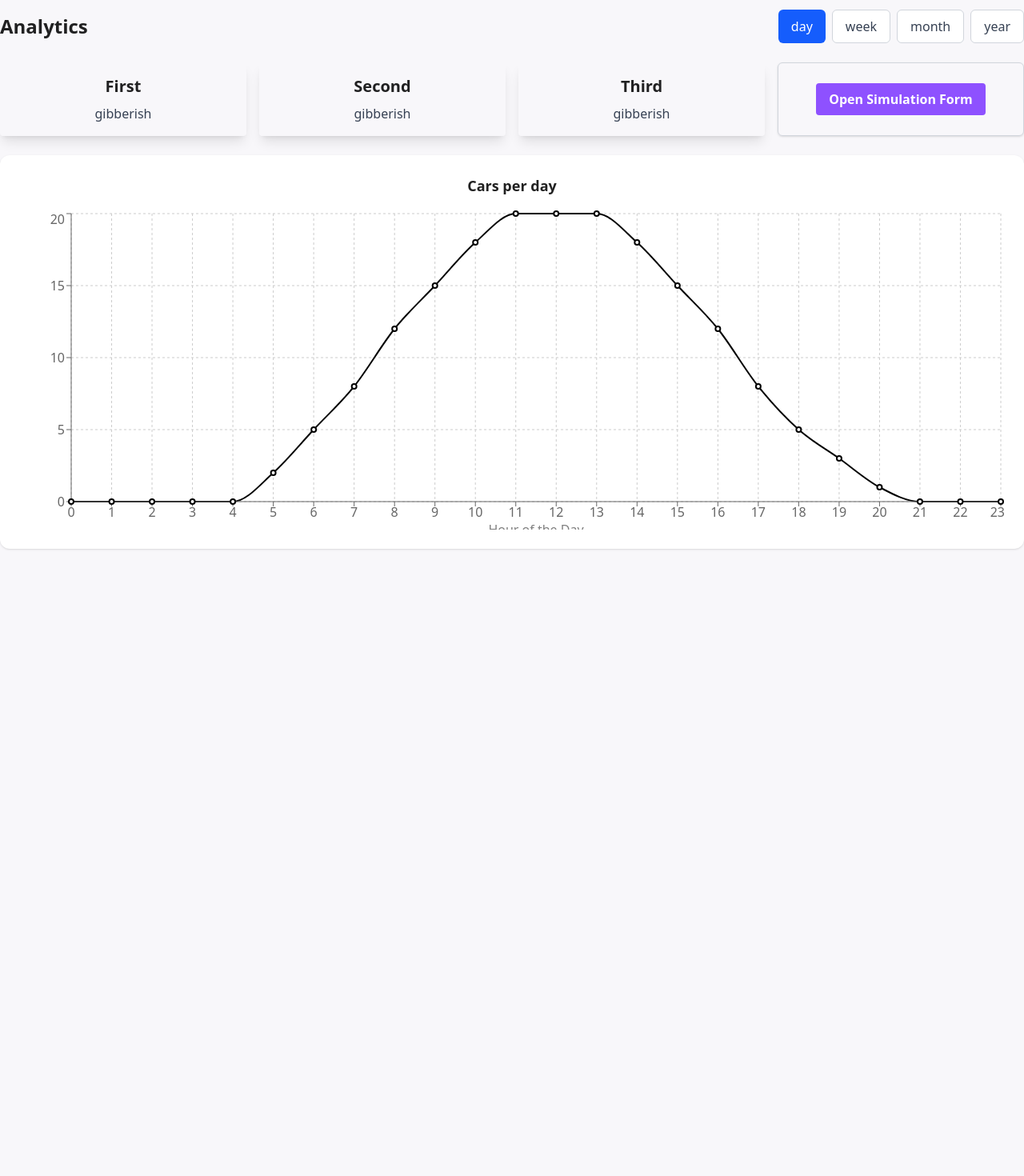
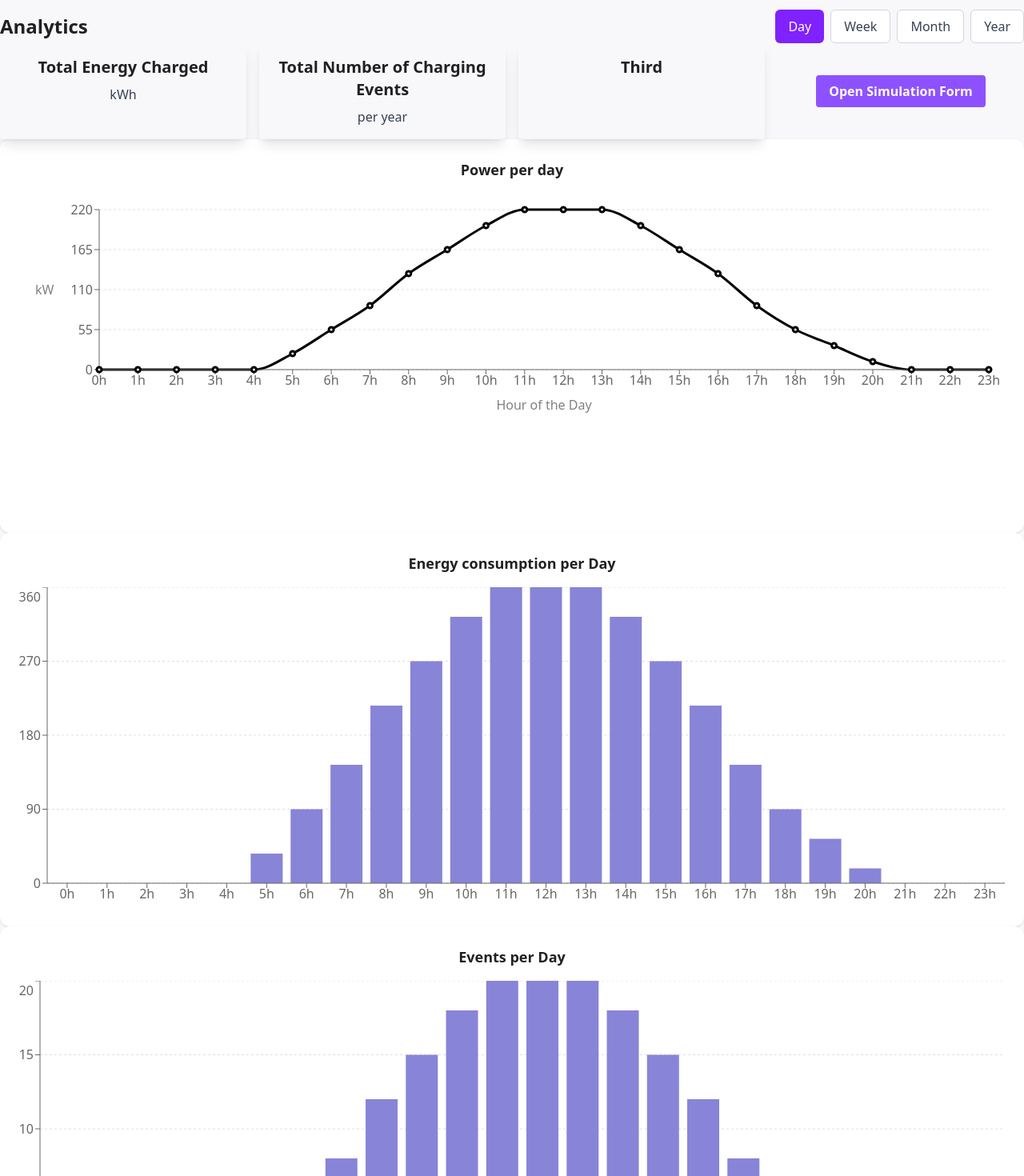
Before and after one commit to Ziva1011/EV-dashboard, a React app: page / in a window 1280 px wide. Shown: the part 20-1490 px from the top of the page at 80% size. Before the commit the page ends 800 px from the top, so only its background shows below. Built offline with nearby package versions, Linux system fonts and the light colour scheme; the HTML template or start-up script is replaced by a standard one.

Commit message:
add Charts, cards, form to dashboard

```diff
--- a/src/App.tsx
+++ b/src/App.tsx
@@ -7,21 +7,24 @@ import Navbar from "./components/Navbar";
 import Card from "./components/Card";
 import SimulationForm from "./features/SimulationForm";
 import Modal from "./components/Modal";
-import SimulationChart from "./features/Charts";
+import SimulationChart from "./features/charts/PowerChart";
+import EnergyChart from "./features/charts/EnergyChart";
+import EventsChart from "./features/charts/EventsChart";
+import Charts2 from "./features/charts/Charts2";
 
-interface SimulationInputs {
+export interface SimulationInputs {
   numChargePoints: number;
   arrivalMultiplier: number;
   carConsumption: number;
   chargingPower: number;
 }
 
-const timeIntervalOptions = ["day", "week", "month", "year"] as const;
-type TimeInterval = (typeof timeIntervalOptions)[number];
+const timeIntervalOptions = ["Day", "Week", "Month", "Year"] as const;
+export type TimeInterval = (typeof timeIntervalOptions)[number];
 
 function App() {
   const [open, setOpen] = useState(false);
-  const [timeInverval, setTimeInterval] = useState<TimeInterval>("day");
+  const [timeInterval, setTimeInterval] = useState<TimeInterval>("Day");
   const [inputs, setInputs] = useState<SimulationInputs>({
     numChargePoints: 20,
     arrivalMultiplier: 100,
@@ -31,26 +34,29 @@ function App() {
 
   const handleSubmit = (parameters: any) => {
     console.log("Form submitted:", parameters);
-    setInputs(inputs);
+    setInputs(parameters);
     setOpen(false);
   };
 
   const handleToggle = (value: TimeInterval) => {
     setTimeInterval(value);
+    console.log(inputs);
   };
 
   return (
     <>
       <div className="container mx-auto mt-8 space-y-6">
+        <main>
           <div className="flex flex-col md:flex-row justify-between items-start md:items-center">
             <h1 className="text-2xl font-bold mb-4 md:mb-0">Analytics</h1>
 
+            {/* Time toogle */}
             <div className="flex space-x-2">
-            {timeIntervalOptions.map((option) => (
+              {timeIntervalOptions.map((option, key) => (
                 <button
                   className={`px-4 py-2 rounded-md ${
-                  timeInverval == option
-                    ? `bg-blue-600 text-white hover:bg-blue-700`
+                    timeInterval == option
+                      ? `bg-violet-600 text-white hover:bg-violet-700`
                       : `bg-white border border-gray-300 text-gray-700 hover:bg-gray-100`
                   }  font-medium`}
                   onClick={() => handleToggle(option)}
@@ -62,25 +68,60 @@ function App() {
           </div>
 
           <div className="grid grid-cols-1 md:grid-cols-4 gap-4">
-          <Card title="First">gibberish</Card>
-          <Card title="Second">gibberish</Card>
+            <Card title="Total Energy Charged" value={30}>
+              kWh
+            </Card>
+            <Card title="Total Number of Charging Events" value={40}>
+              per year
+            </Card>
 
-          <Card title="Third">gibberish</Card>
-          <div className="flex justify-center items-center border border-gray-300 rounded-md shadow p-4">
-            <Button onClick={() => setOpen(true)}>Open Simulation Form</Button>
+            <Card title="Third" value={40}></Card>
+            <div className="flex justify-center items-center border border-transparent rounded-md  p-4">
+              <Button onClick={() => setOpen(true)}>
+                Open Simulation Form
+              </Button>
             </div>
           </div>
 
           <div className="bg-white rounded-xl shadow p-6">
-          <h2 className="text-lg font-semibold mb-4">Cars per day</h2>
-          <SimulationChart />
+            <h2 className="text-lg font-semibold mb-4">Power per day</h2>
+            <SimulationChart
+              simulationInputs={inputs}
+              timeInterval={timeInterval}
+            />
           </div>
+
+          <div className="bg-white rounded-xl shadow p-6">
+            <h2 className="text-lg font-semibold mb-4">
+              Energy consumption per {timeInterval}
+            </h2>
+            <EnergyChart
+              simulationInputs={inputs}
+              timeInterval={timeInterval}
+            />
+          </div>
+
+          <div className="bg-white rounded-xl shadow p-6">
+            <h2 className="text-lg font-semibold mb-4">
+              Events per {timeInterval}
+            </h2>
+            <EventsChart
+              simulationInputs={inputs}
+              timeInterval={timeInterval}
+            />
+          </div>
+          {/* <Charts2 simulationInputs={inputs} timeInterval={timeInterval} /> */}
+        </main>
       </div>
 
       <Modal isOpen={open} onClose={() => setOpen(false)}>
         <h2 className="text-xl font-semibold mb-4">Simulation Settings</h2>
 
-        <SimulationForm simulationInputs={inputs} onSubmit={handleSubmit} />
+        <SimulationForm
+          onSubmit={handleSubmit}
+          onClose={() => setOpen(false)}
+          simulationInputs={inputs}
+        />
       </Modal>
     </>
   );
```
Lines whose indentation alone changed are shown as unchanged.
